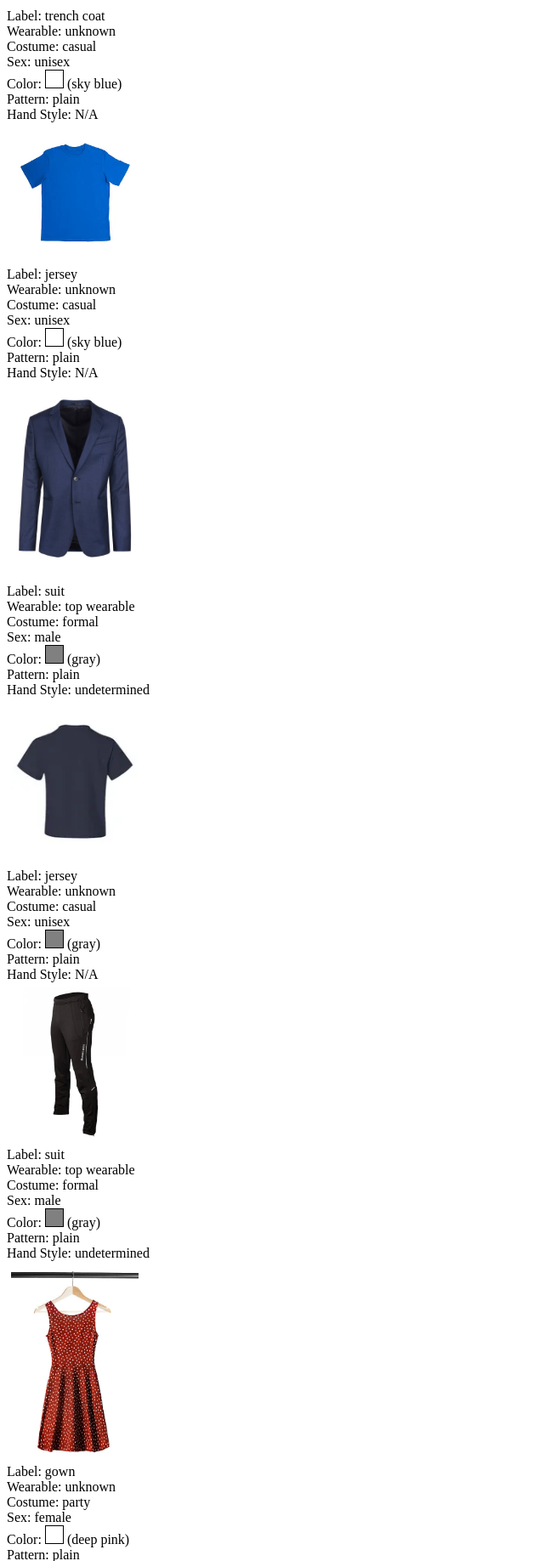
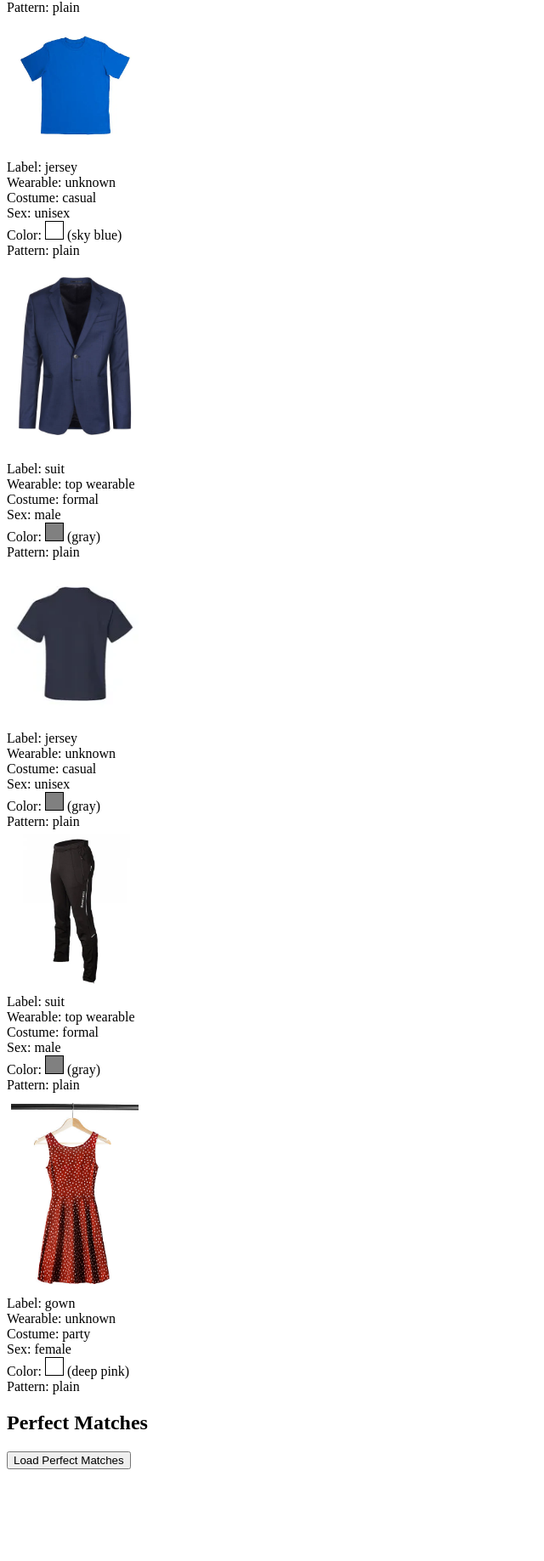
Before and after one commit to mukilan1/Fashion-Match, a Flask app: page /match in a window 1280 px wide. Shown: the part 2247-4084 px from the top of the page at 85% size, without its empty margins (0-640 px from the left). After the commit the page ends 3976 px from the top, so only its background shows below. Run offline with Flask 3, Linux system fonts and the light colour scheme.

Commit message:
loading the existing matches that are made

```diff
--- a/app.py
+++ b/app.py
@@ -17,6 +17,7 @@ if not os.path.exists(UPLOAD_FOLDER):
 app.config['UPLOAD_FOLDER'] = UPLOAD_FOLDER
 
 LABELS_FILE = "labels.json"
+MATCHES_FILE = "matches.json"
 
 def load_labels():
     if os.path.exists(LABELS_FILE):
@@ -27,6 +28,16 @@ def load_labels():
 def save_labels(labels):
     with open(LABELS_FILE, "w") as f:
         json.dump(labels, f)
+
+def load_matches():
+    if os.path.exists(MATCHES_FILE):
+        with open(MATCHES_FILE, "r") as f:
+            return json.load(f)
+    return []
+
+def save_matches(matches):
+    with open(MATCHES_FILE, "w") as f:
+        json.dump(matches, f)
 
 # Determine if a garment is top or bottom wearable.
 def determine_wearable_type(label):
@@ -260,13 +271,10 @@ def match_upload():
     new_sex = determine_sex(new_label)
     new_hand = determine_hand_style(new_label, file_path) if new_wearable=="top wearable" else "N/A"
 
-    # Formulate a descriptive text from the new item.
     new_text = f"{new_label} {new_costume} {new_pattern} {new_color} {new_sex} {new_hand}"
-
     stored = load_labels()
     candidates = []
     for fname, data in stored.items():
-        # Ensure we match opposite types.
         if new_wearable == "top wearable" and data.get("wearable") != "bottom wearable":
             continue
         if new_wearable == "bottom wearable" and data.get("wearable") != "top wearable":
@@ -298,7 +306,18 @@ def match_upload():
         },
         "best_match": best_candidate
     }
+
+    # Save this match record in matches.json
+    matches = load_matches()
+    matches.append(result)
+    save_matches(matches)
+
     return jsonify({"matched": result}), 200
+
+@app.route("/matches", methods=["GET"])
+def get_matches():
+    matches = load_matches()
+    return jsonify({"matches": matches}), 200
 
 if __name__ == '__main__':
     app.run(debug=True, threaded=True)
--- a/templates/index.html
+++ b/templates/index.html
@@ -31,7 +31,7 @@
                 ({{ image.color }})
             </div>
             <div>Pattern: {{ image.pattern }}</div>
-            <div>Hand Style: {{ image.hand }}</div>
+            {# Removed Hand Style display #}
             <button onclick="deleteImage('{{ image.filename }}')">Delete</button>
           </div>
         {% endfor %}
--- a/templates/match.html
+++ b/templates/match.html
@@ -7,6 +7,7 @@
       .comparison-container { display: flex; gap: 20px; margin-top: 20px; }
       .item { border: 1px solid #ccc; padding: 10px; }
       .item img { max-width: 150px; margin-bottom: 10px; }
+      .match-record { border: 1px solid #aaa; padding: 10px; margin: 10px 0; }
     </style>
 </head>
 <body>
@@ -33,10 +34,15 @@
                 ({{ image.color }})
             </div>
             <div>Pattern: {{ image.pattern }}</div>
-            <div>Hand Style: {{ image.hand }}</div>
           </div>
         {% endfor %}
     </div>
+
+    <!-- Perfect Matches Section -->
+    <h2>Perfect Matches</h2>
+    <button id="loadMatchesBtn">Load Perfect Matches</button>
+    <div id="matchesList"></div>
+
     <script>
       document.getElementById("matchForm").addEventListener("submit", async function(e) {
           e.preventDefault();
@@ -46,24 +52,18 @@
               body: formData
           });
           const res = await response.json();
-
-          // Clear previous result
           const matchResultDiv = document.getElementById("matchResult");
           matchResultDiv.innerHTML = "";
-
           if(res.error){
              matchResultDiv.innerText = res.error;
              return;
           }
-
           const newItem = res.matched.new_item;
           const bestMatch = res.matched.best_match;
 
-          // Create a comparison container.
           const container = document.createElement('div');
           container.className = "comparison-container";
 
-          // New item details
           const newDiv = document.createElement('div');
           newDiv.className = "item";
           newDiv.innerHTML = `
@@ -75,10 +75,8 @@
             <div>Sex: ${newItem.sex}</div>
             <div>Color: ${newItem.color}</div>
             <div>Pattern: ${newItem.pattern}</div>
-            <div>Hand Style: ${newItem.hand}</div>
           `;
 
-          // Best match details if candidate found.
           const matchDiv = document.createElement('div');
           matchDiv.className = "item";
           if(bestMatch){
@@ -91,7 +89,6 @@
               <div>Sex: ${bestMatch.data.sex}</div>
               <div>Color: ${bestMatch.data.color}</div>
               <div>Pattern: ${bestMatch.data.pattern}</div>
-              <div>Hand Style: ${bestMatch.data.hand}</div>
               <div>Similarity Score: ${bestMatch.score.toFixed(2)}</div>
             `;
           } else {
@@ -102,6 +99,28 @@
           container.appendChild(matchDiv);
           matchResultDiv.appendChild(container);
       });
+
+      document.getElementById("loadMatchesBtn").addEventListener("click", async function() {
+          const response = await fetch("/matches", { method: "GET" });
+          const res = await response.json();
+          const matchesList = document.getElementById("matchesList");
+          matchesList.innerHTML = "";
+          if(res.matches.length === 0) {
+              matchesList.innerText = "No perfect matches stored.";
+              return;
+          }
+          res.matches.forEach(match => {
+              const record = document.createElement("div");
+              record.className = "match-record";
+              record.innerHTML = `
+                <h4>New Item: ${match.new_item.label} (${match.new_item.wearable})</h4>
+                <p>Best Match: ${match.best_match.data.label} (${match.best_match.data.wearable}) &mdash; Similarity: ${match.best_match.score.toFixed(2)}</p>
+                <img src="/uploads/${match.new_item.filename}" style="max-width:100px; margin-right:10px;">
+                <img src="/uploads/${match.best_match.filename}" style="max-width:100px;">
+              `;
+              matchesList.appendChild(record);
+          });
+      });
     </script>
 </body>
 </html>
```
